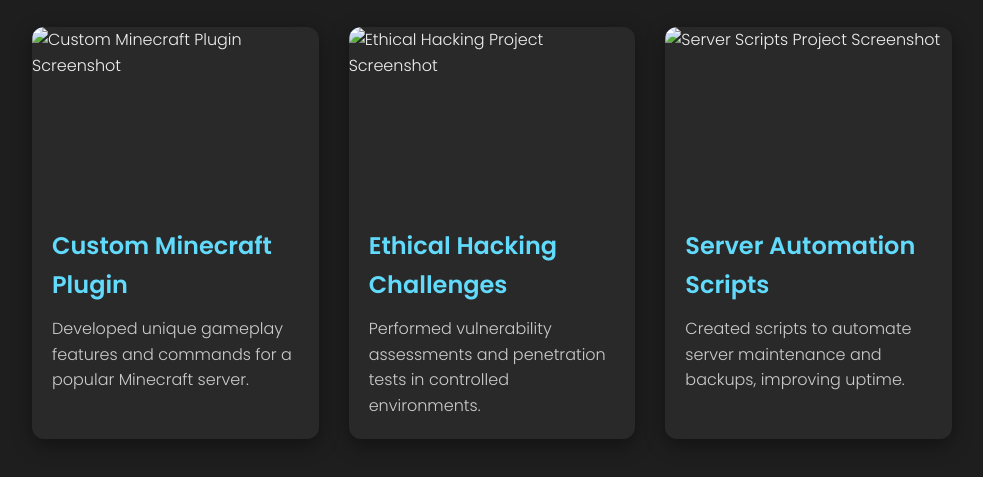
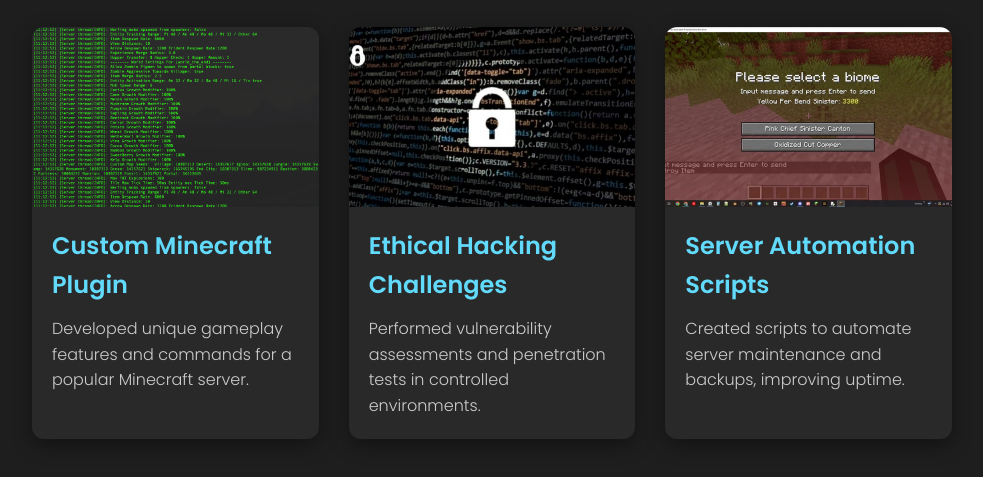
Before and after one commit to fa1hah/fa1hah.github.io, a plain HTML site: page index.html in a window 1280 px wide. Shown: the part 617-1094 px from the top of the page, without its empty margins (148-1131 px from the left). Drawn offline with Linux system fonts and the light colour scheme.

Commit message:
Update index.html

```diff
--- a/index.html
+++ b/index.html
@@ -178,7 +178,7 @@
       <div class="projects-grid">
 
         <div class="project-card">
-          <img class="project-image" src="plugin1.jpg" alt="Custom Minecraft Plugin Screenshot" />
+          <img class="project-image" src="images/plugin1.png" alt="Custom Minecraft Plugin Screenshot" />
           <div class="project-content">
             <h3>Custom Minecraft Plugin</h3>
             <p>Developed unique gameplay features and commands for a popular Minecraft server.</p>
@@ -186,7 +186,7 @@
         </div>
 
         <div class="project-card">
-          <img class="project-image" src="hacking.jpg" alt="Ethical Hacking Project Screenshot" />
+          <img class="project-image" src="images/hacking.jpg" alt="Ethical Hacking Project Screenshot" />
           <div class="project-content">
             <h3>Ethical Hacking Challenges</h3>
             <p>Performed vulnerability assessments and penetration tests in controlled environments.</p>
@@ -194,7 +194,7 @@
         </div>
 
         <div class="project-card">
-          <img class="project-image" src="scripts.jpg" alt="Server Scripts Project Screenshot" />
+          <img class="project-image" src="images/scripting.png" alt="Server Scripts Project Screenshot" />
           <div class="project-content">
             <h3>Server Automation Scripts</h3>
             <p>Created scripts to automate server maintenance and backups, improving uptime.</p>
```
